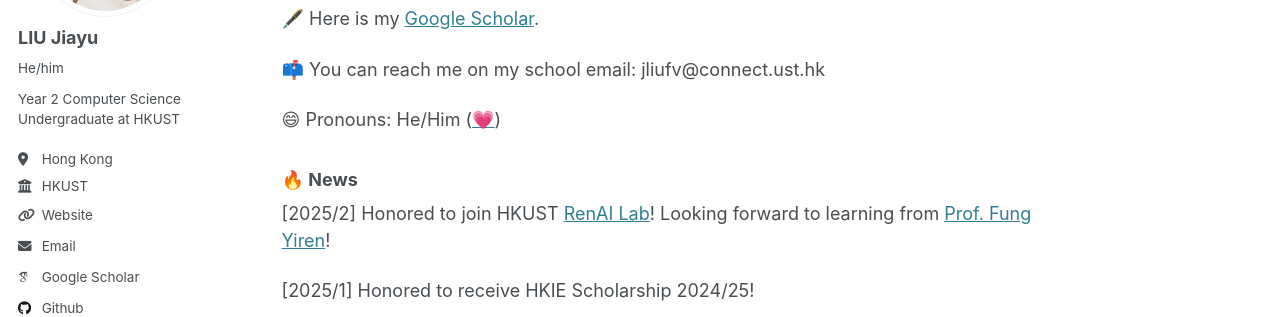
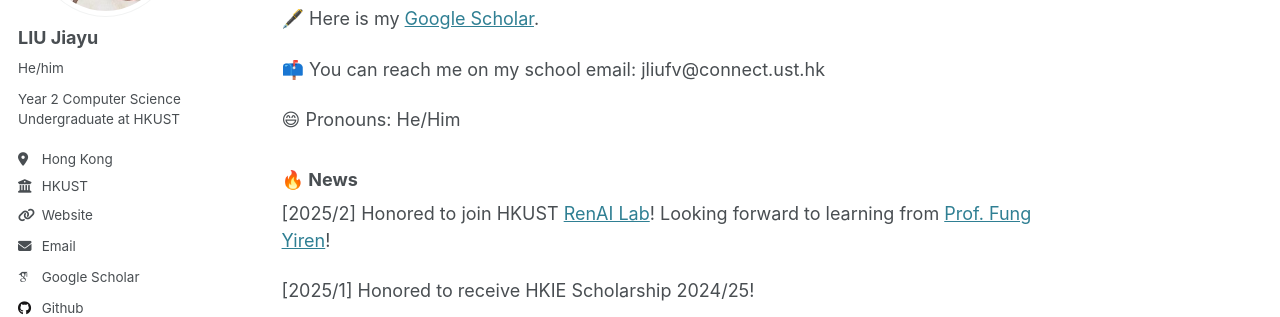
Before and after one commit to JiayuJeff/JiayuJeff.github.io, a Jekyll site: the page built from _pages/about.md, in a window 1280 px wide and 1285 px high. Shown: the part 321-638 px from the top of the window. Built offline with Jekyll 4.4.1, drawn with Linux system fonts in a browser that asks for light colours; some web fonts are replaced; part of the change alters nothing that is shown.

```diff
--- a/_pages/about.md
+++ b/_pages/about.md
@@ -24,7 +24,7 @@ redirect_from:
 📫 You can reach me on my school email: jliufv@connect.ust.hk
 
 
-😄 Pronouns: He/Him ([💗](https://www.linkedin.com/in/cassandra-yang-atletico19030426/))
+😄 Pronouns: He/Him
 
 
 
```
